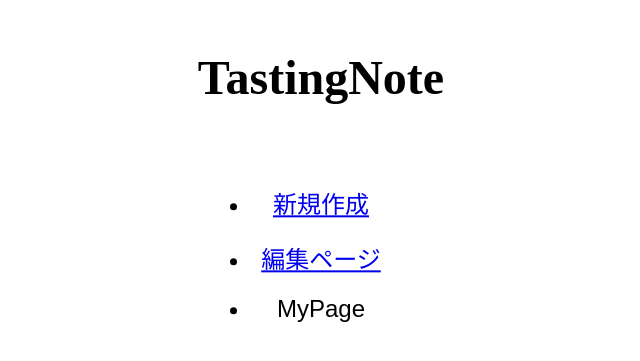
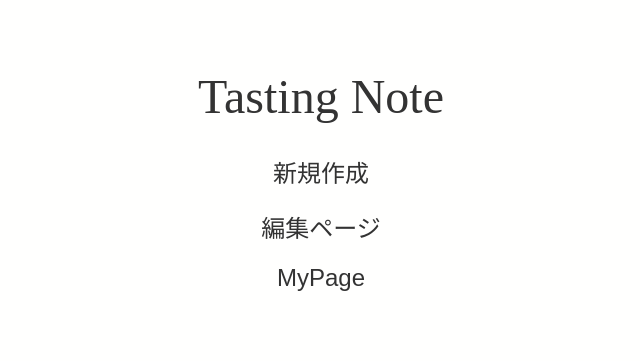
Before and after one commit to akiran1sei/coffee-app, a Next.js app: page / in a window 1280 px wide. Shown: the part 205-566 px from the top of the page, without its empty margins (319-959 px from the left). Built offline with nearby package versions, Linux system fonts and the light colour scheme.

Commit message:
♻️ reset.cssを_app.jsにリンクさせた

```diff
--- a/pages/_app.js
+++ b/pages/_app.js
@@ -1,5 +1,6 @@
-import '@/styles/globals.css'
+import "@/styles/globals.css";
+import "../styles/reset.css";
 
 export default function App({ Component, pageProps }) {
-  return <Component {...pageProps} />
+  return <Component {...pageProps} />;
 }
--- a/pages/index.js
+++ b/pages/index.js
@@ -21,7 +21,7 @@ export default function Home() {
         <main className={styles.main}>
           <div className={styles.main_contents}>
             <div className={styles.top}>
-              <h1 className={styles.title}>TastingNote</h1>
+              <h1 className={styles.title}>Tasting Note</h1>
               <nav className={styles.top_nav}>
                 <ul className={styles.top_nav_list}>
                   <li className={styles.top_nav_item}>
```
